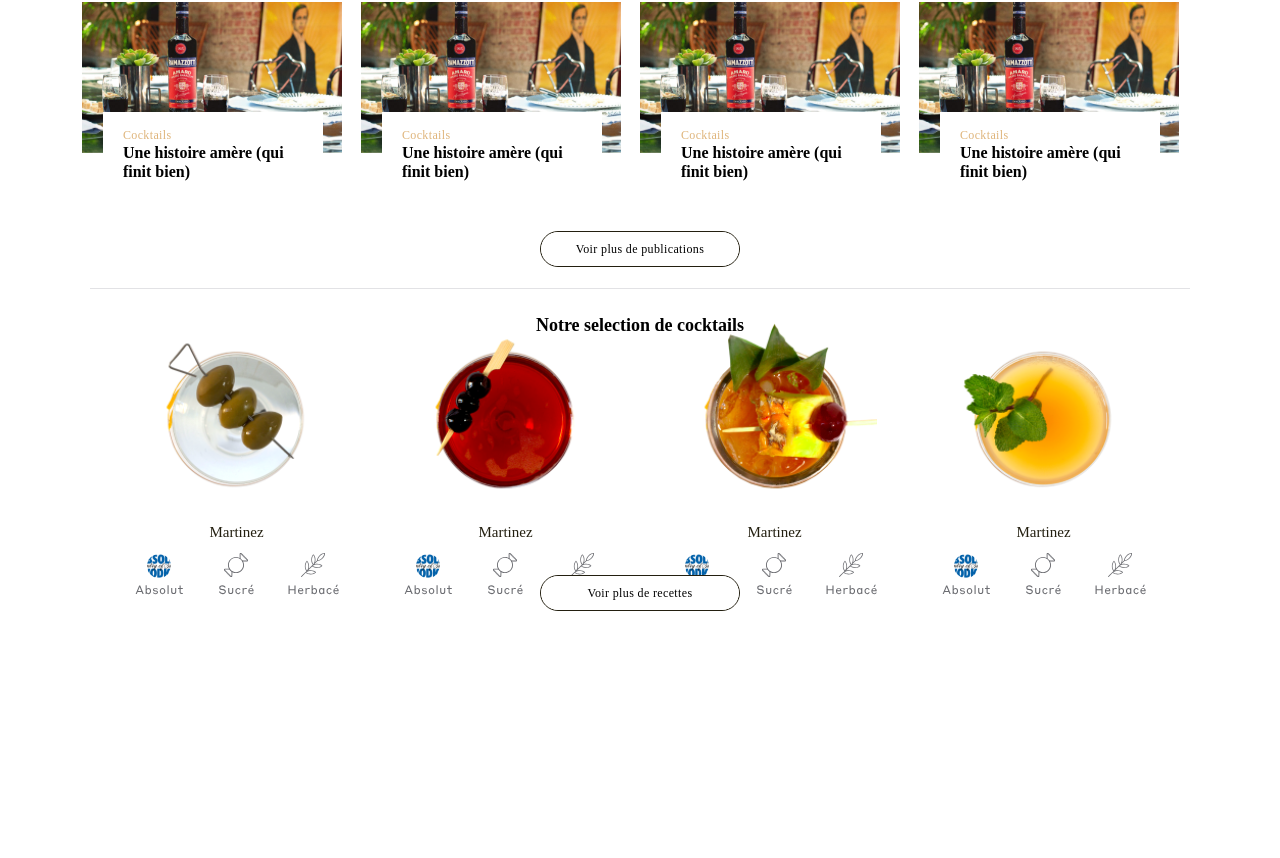
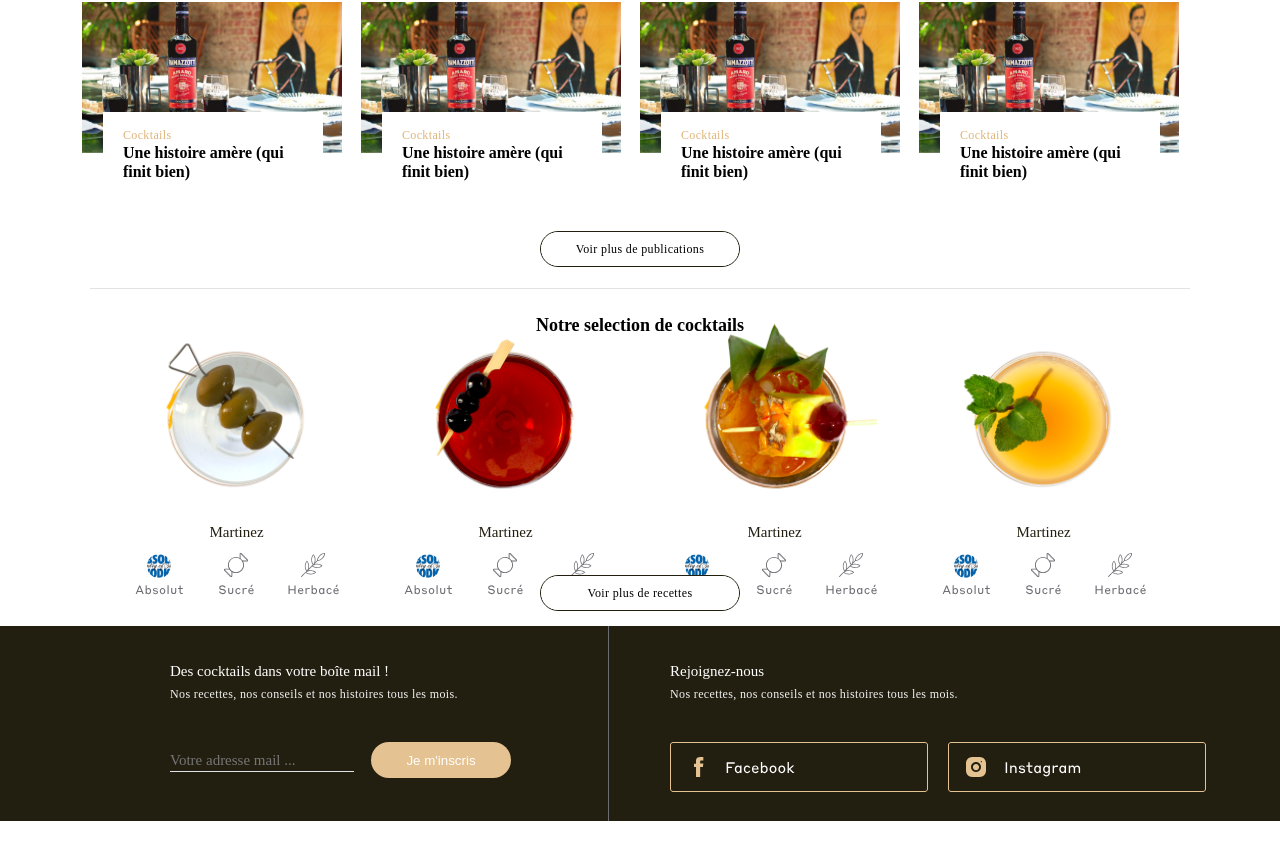
Before and after one commit to FlorianMrn/Test-Technique---Opn, a React (Create React App) app in the folder front/: page / in a window 1280 px wide. Shown: the part 1960-2818 px from the top of the page. Built offline with nearby package versions, Linux system fonts and the light colour scheme.

Commit message:
Socials component for Desktop done

```diff
--- /dev/null
+++ b/front/src/components/Home/components/Socials/index.js
@@ -0,0 +1,33 @@
+import React from 'react';
+import './socials.scss';
+
+// Datas
+import FB from '../../../../assets/images/FB.svg';
+import INT from '../../../../assets/images/INT.svg';
+
+const Socials = () => {
+    return (
+        <div className="socials">
+            <div className="socials-left">
+                <div className="socials-left-content">
+                    <p>Des cocktails dans votre boîte mail !</p>
+                    <p>Nos recettes, nos conseils et nos histoires tous les mois.</p>
+                    <form onSubmit={ (e) => e.preventDefault()}>
+                        <input type="email" placeholder="Votre adresse mail ..."/>
+                        <input type="submit" value="Je m'inscris"/>
+                    </form>
+                </div>
+            </div>
+            <div className="socials-right">
+                <p>Rejoignez-nous</p>
+                <p>Nos recettes, nos conseils et nos histoires tous les mois.</p>
+                <div className="socials-right-tpl">
+                    <a href="/*"><img src={FB} id="socialImg" alt="Facebook" /></a>
+                    <a href="/*"><img src={INT} alt="Instagram" /></a>
+                </div>
+            </div>
+        </div>
+    );
+};
+
+export default Socials;
--- /dev/null
+++ b/front/src/components/Home/components/Socials/socials.scss
@@ -0,0 +1,105 @@
+@import "vars";
+
+.socials {
+    position: relative;
+    width: 100%;
+    max-height: 195px;
+    margin: auto;
+    background-color: #231F10;
+    display: flex;
+    justify-content: center;
+
+    &-left {
+        min-width: 47.5%;
+        padding: 34px 54px 49px 170px;
+        box-sizing: border-box;
+
+        &-content {
+            display: inline-grid;
+
+            & p:first-of-type {
+                font-family: $fontTitle;
+                font-size: 15px;
+                line-height: 22px;
+                color: #FFFFFF;
+            }
+
+            & p:last-of-type {
+                font-family: $fontTitle;
+                font-size: 12px;
+                line-height: 16px;
+                letter-spacing: 0.03em;
+                color: #F1F3F4;
+                margin: 4px 0 40px;
+            }
+
+            & input:first-of-type {
+                font-family: $fontTitle;
+                font-size: 15px;
+                line-height: 22px;
+                color: #8D8E93;
+                background: transparent;
+                border: none;
+                border-bottom: 1px solid #E2E2E5;
+                outline: none;
+                margin-right: 17px;
+                overflow: hidden;
+            }
+
+            & input:last-of-type {
+                background: #E4C291;
+                border-radius: 24px;
+                width: 140px;
+                height: 36px;
+                cursor: pointer;
+                outline: none;
+                border: none;
+                color: #fff;
+
+                &:hover {
+                    transform: translateY(-3px);
+                }
+
+                &:active {
+                    transform: translateY(-1px);
+                }
+            }
+        }
+
+    }
+
+    &-right {
+        box-sizing: border-box;
+        min-width: 52.5%;
+        border-left: 1px solid #6C6D72;
+        padding: 34px 172px 48px 61px;
+
+        & p:first-of-type {
+            font-family: $fontTitle;
+            font-size: 15px;
+            line-height: 22px;
+            color: #FFFFFF;
+        }
+
+        & p:last-of-type {
+            font-family: $fontTitle;
+            font-size: 12px;
+            line-height: 16px;
+            letter-spacing: 0.03em;
+            color: #F1F3F4;
+            margin: 4px 0 40px;
+        }
+
+        & #socialImg {
+            margin-right: 20px;
+        }
+
+        &-tpl {
+            display: inline-flex;
+
+            & > a:hover {
+                transform: translateY(-3px);
+            }
+        }
+    }
+}
--- a/front/src/components/Home/index.js
+++ b/front/src/components/Home/index.js
@@ -7,6 +7,7 @@ import Video from './components/Video';
 import Application from './components/Application';
 import Articles from './components/Articles';
 import Cocktails from './components/Cocktails';
+import Socials from './components/Socials';
 
 //
 const Home = () => {
@@ -17,6 +18,7 @@ const Home = () => {
             <Application />
             <Articles />
             <Cocktails />
+            <Socials />
         </div>
     )
 };
```
Also changed, not shown: front/src/assets/images/FB.svg (added), front/src/assets/images/INT.svg (added).
